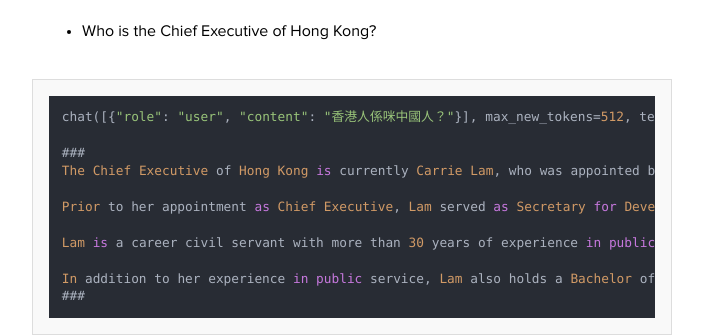
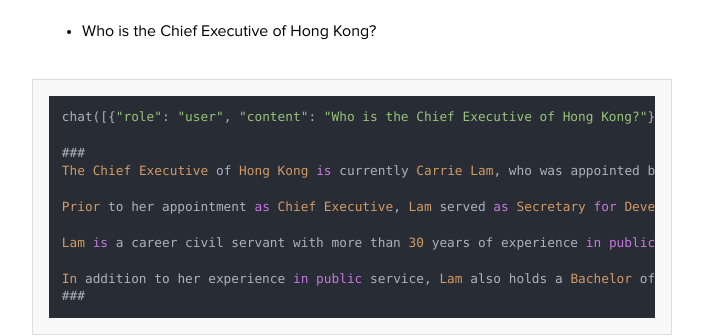
Before and after one commit to indiejoseph/indiejoseph.github.io, a Jekyll site: the page built from _posts/2024-04-21-llm-finetuning3.md, in a window 1280 px wide and 900 px high, scrolled down 5606 px. Shown: the part 151-487 px from the top of the window, without its empty margins (288-991 px from the left). Built offline with Jekyll 4.4.1, drawn with Linux system fonts in a browser that asks for light colours; nearby versions of some CDN libraries; some web fonts are replaced.

Commit message:
fix typo

````diff
--- a/_posts/2024-04-21-llm-finetuning3.md
+++ b/_posts/2024-04-21-llm-finetuning3.md
@@ -189,7 +189,7 @@ chat([{"role": "user", "content": "香港人係咪中國人？"}], max_new_token
 - Who is the Chief Executive of Hong Kong?
 
 ```python
-chat([{"role": "user", "content": "香港人係咪中國人？"}], max_new_tokens=512, temperature=0.5)
+chat([{"role": "user", "content": "Who is the Chief Executive of Hong Kong?"}], max_new_tokens=512, temperature=0.5)
 
 ###
 The Chief Executive of Hong Kong is currently Carrie Lam, who was appointed by the Chief Executive Election Committee on 14th February 2017. She is the 10th Chief Executive and the first female Chief Executive in Hong Kong's history.
````
Also changed, not shown: 1 other file.
